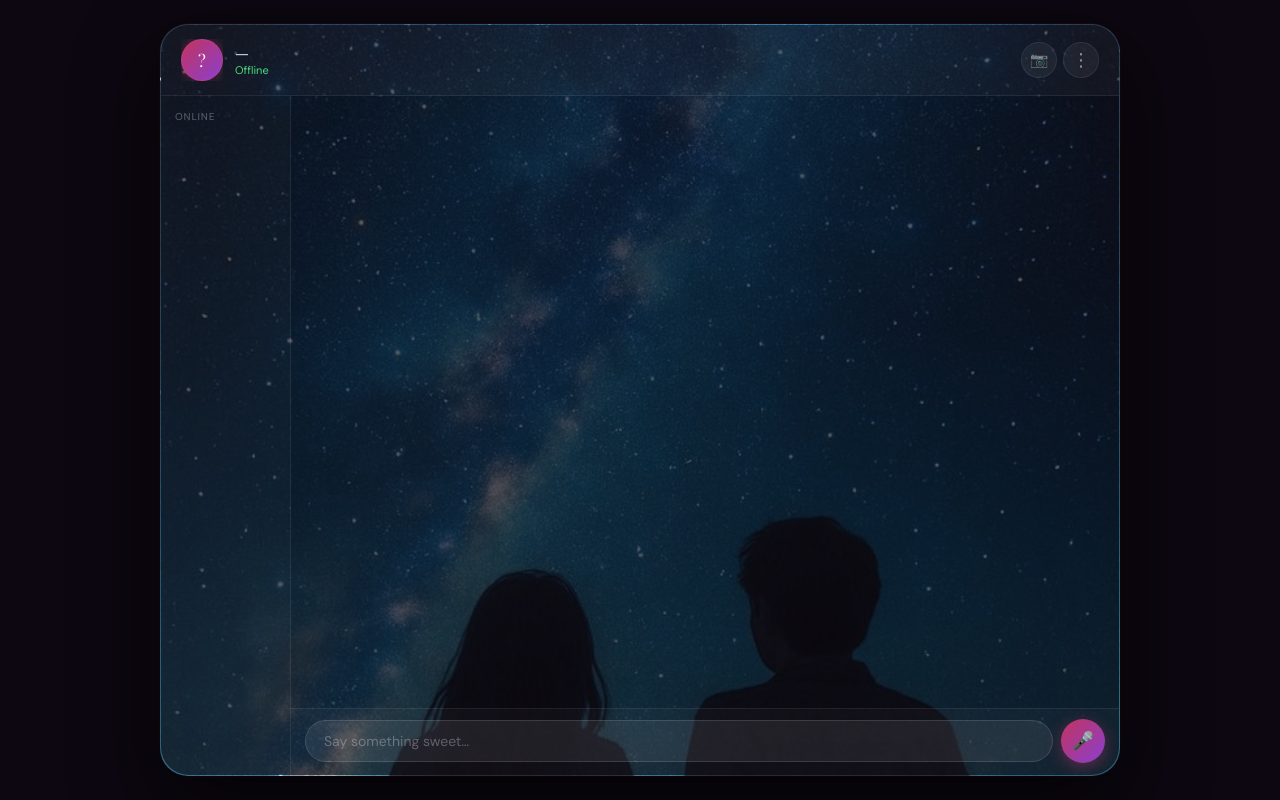
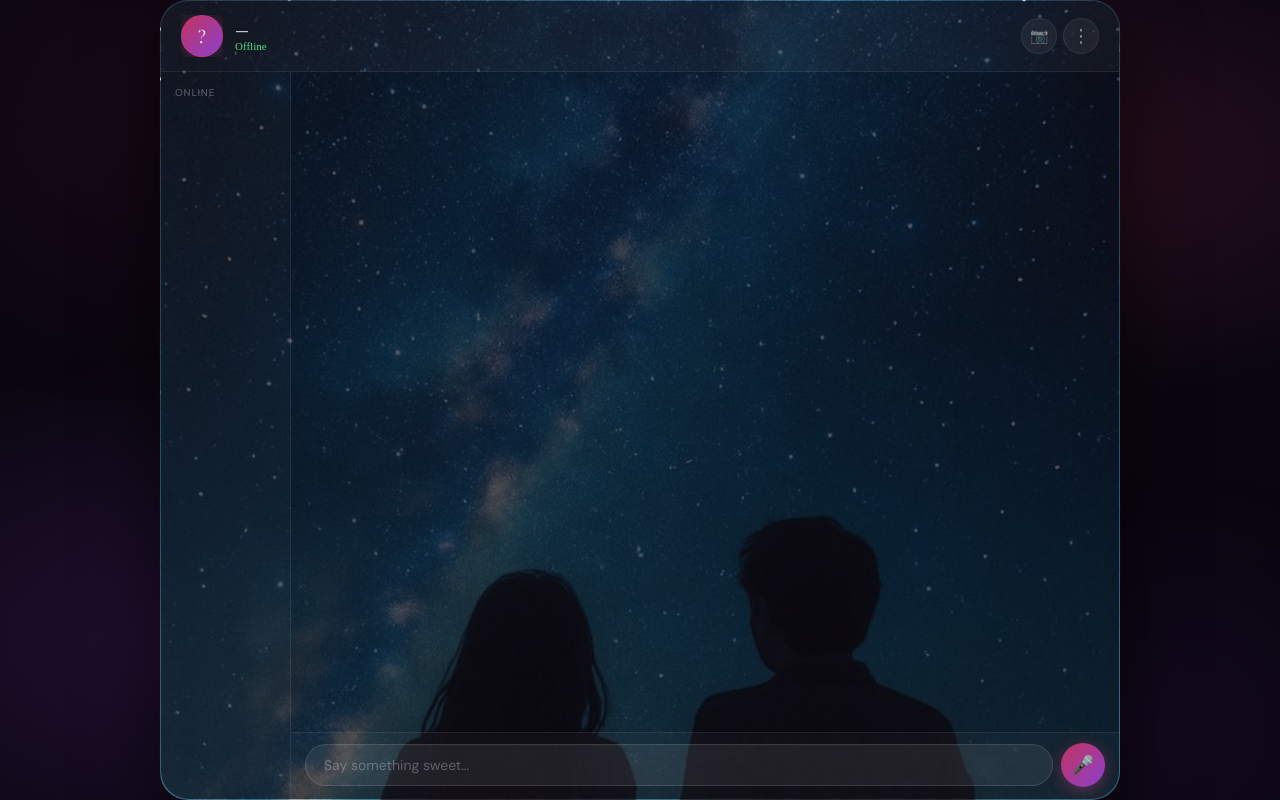
Before and after one commit to aswathy-suresh12/ChatApp_backend, a website: page public/index.html in a window 1280 px wide. Drawn offline with nearby package versions, Linux system fonts and the light colour scheme; no server answers; sample sign-in values are in the browser's storage; a web font is replaced by a local one.

Commit message:
Update style.css

```diff
--- a/public/style.css
+++ b/public/style.css
@@ -26,12 +26,14 @@
 
 html, body {
   height: 100%;
-  font-family: 'DM Sans', sans-serif;
-  background: var(--bg-base);
-  color: var(--text-primary);
   overflow: hidden;
 }
 
+body {
+  min-height: 100dvh;
+  display: flex;
+  flex-direction: column;
+}
 
 #page-bg {
   position: fixed;
@@ -234,7 +236,7 @@ body {
 
 .chat-container {
   width: min(92vw, 960px);
-  height: min(94vh, 820px);
+  height: min(100dvh, 820px);
   display: flex;
   flex-direction: column;
   border-radius: var(--radius-xl);
@@ -1003,6 +1005,7 @@ audio {
   .chat-container {
     width: 100vw;
     height: 100dvh;
+    max-height: 100dvh;
     border-radius: 0;
     border: none;
   }
@@ -1051,7 +1054,7 @@ audio {
 
   #form {
     padding: 8px 10px;
-    padding-bottom: max(10px, env(safe-area-inset-bottom)); /* iOS safe area */
+  padding: 10px 14px calc(12px + env(safe-area-inset-bottom));
     gap: 6px;
   }
 
```
